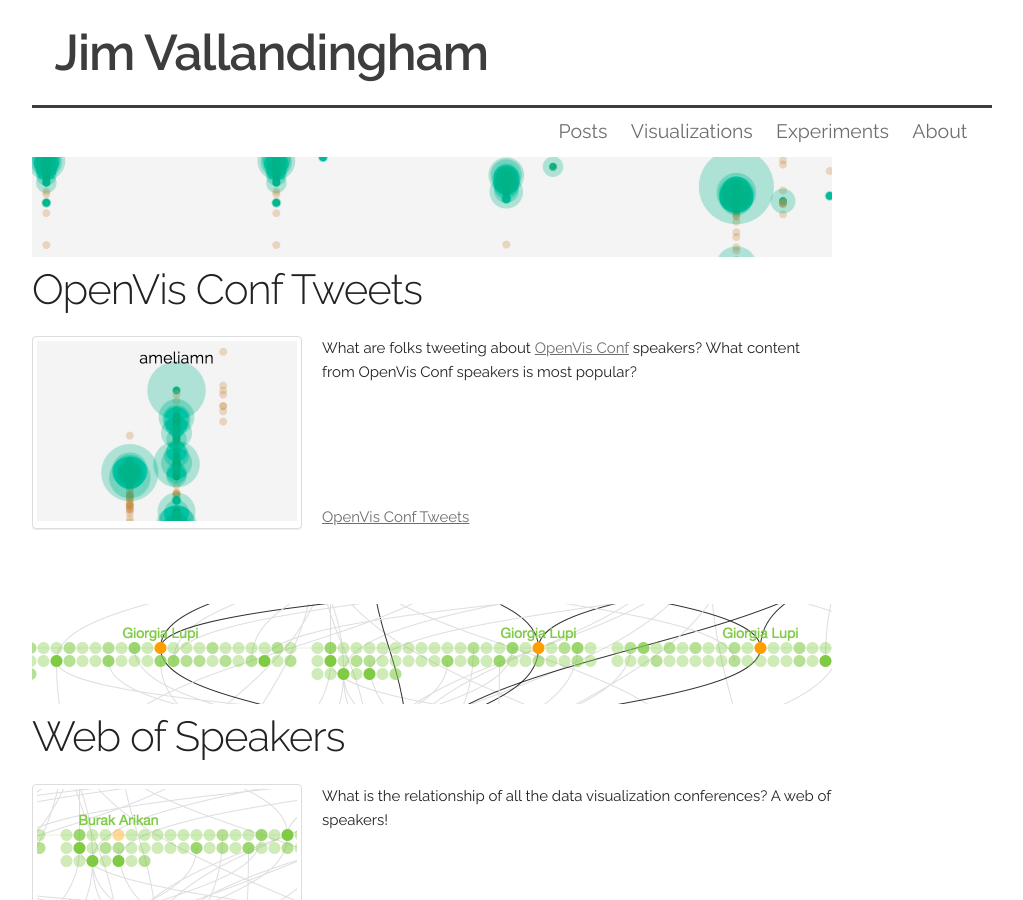
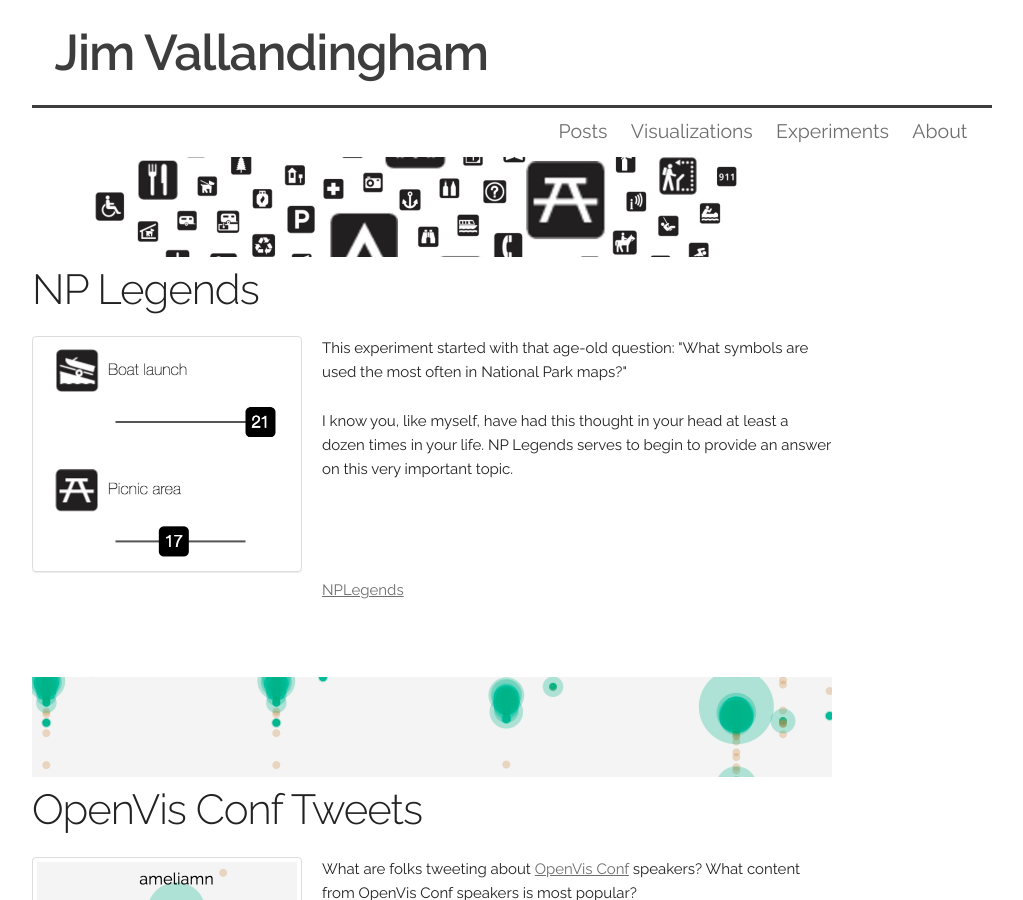
Before and after one commit to vlandham/vlandham.github.com, a Jekyll site: the page built from vis/index.html, in a window 1280 px wide and 900 px high. Shown: the whole window, without its empty margins (128-1151 px from the left). Built offline with Jekyll 4.4.1, drawn with Linux system fonts in a browser that asks for light colours; some web fonts are replaced.

Commit message:
nplegends

```diff
--- a/vis/index.html
+++ b/vis/index.html
@@ -8,6 +8,24 @@
 js: vis.js
 css: vis.css
 ---
+
+<div name="nplegends" id="nplegends" class="section">
+  <a href="#" class="banner-toggle"><img class="banner" src="/images/vis/banners/nplegends.jpg"></a>
+  <div class="details" >
+    <h2>NP Legends</h2>
+    <div class="thumbnail left">
+      <a href="http://nplegends.com/"><img src="http://vallandingham.me/images/vis/nplegends_thumb.jpg" alt="image for NP Legends"/></a>
+    </div>
+    <p>This experiment started with that age-old question: "What symbols are used the most often in National Park maps?"</p>
+    <p>
+      I know you, like myself, have had this thought in your head at least a dozen times in your life. NP Legends serves to begin to provide an answer on this very important topic.
+    </p>
+    <br/>
+    <br/>
+    <br/>
+    <p><a class="post_title" href="http://nplegends.com/">NPLegends</a></p>
+  </div>
+</div>
 
 <div name="openvis_tweets" id="openvis_tweets" class="section">
   <a href="#" class="banner-toggle"><img class="banner" src="/images/vis/banners/openvis_tweets.jpg"></a>
```
Also changed, not shown: images/vis/banners/nplegends.jpg (added), images/vis/nplegends_thumb.jpg (added).
